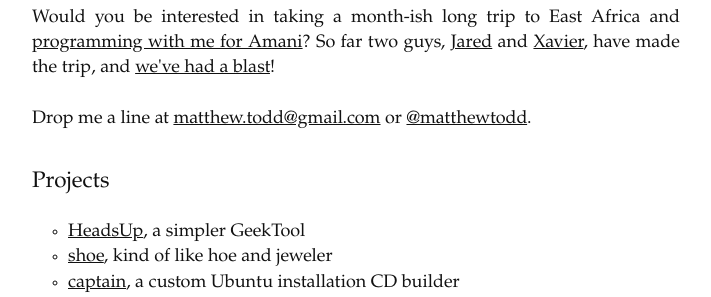
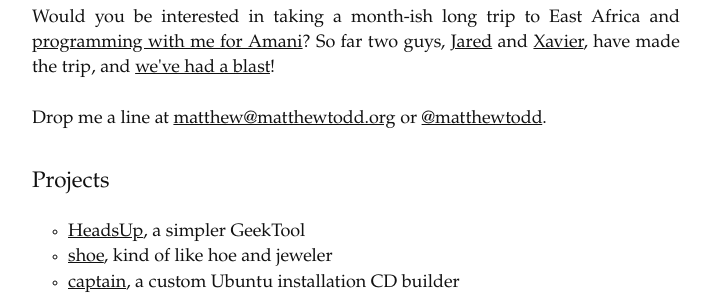
Before and after one commit to matthewtodd/matthewtodd.github.io, a Jekyll site: the page built from app/about.html, in a window 1280 px wide. Shown: the part 345-642 px from the top of the page, without its empty margins (284-995 px from the left). Built offline with Jekyll 4.4.1, drawn with Linux system fonts in a browser that asks for light colours; part of the change alters nothing that is shown.

Commit message:
Update my email address.

```diff
--- a/app/about.html
+++ b/app/about.html
@@ -37,7 +37,7 @@ title: About Matthew Todd
   </p>
 
   <p>
-    Drop me a line at <a href="&#109;&#97;&#105;&#108;&#116;&#111;&#58;%6d%61%74%74%68%65%77.%74%6f%64%64@%67%6d%61%69%6c.%63%6f%6d">&#109;&#97;&#116;&#116;&#104;&#101;&#119;.&#116;&#111;&#100;&#100;@&#103;&#109;&#97;&#105;&#108;.&#99;&#111;&#109;</a> or <a href="http://twitter.com/matthewtodd">@matthewtodd</a>.
+    Drop me a line at <a href="&#109;&#97;&#105;&#108;&#116;&#111;&#58;%6d%61%74%74%68%65%77@%6d%61%74%74%68%65%77%74%6f%64%64.%6f%72%67">&#109;&#97;&#116;&#116;&#104;&#101;&#119;&#64;&#109;&#97;&#116;&#116;&#104;&#101;&#119;&#116;&#111;&#100;&#100;&#46;&#111;&#114;&#103;</a> or <a href="http://twitter.com/matthewtodd">@matthewtodd</a>.
   </p>
 </section>
 
```
